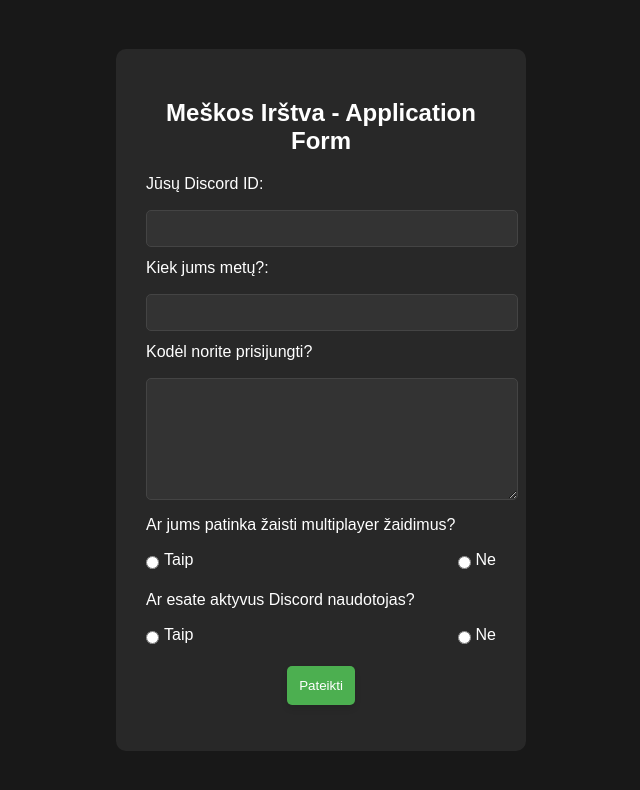
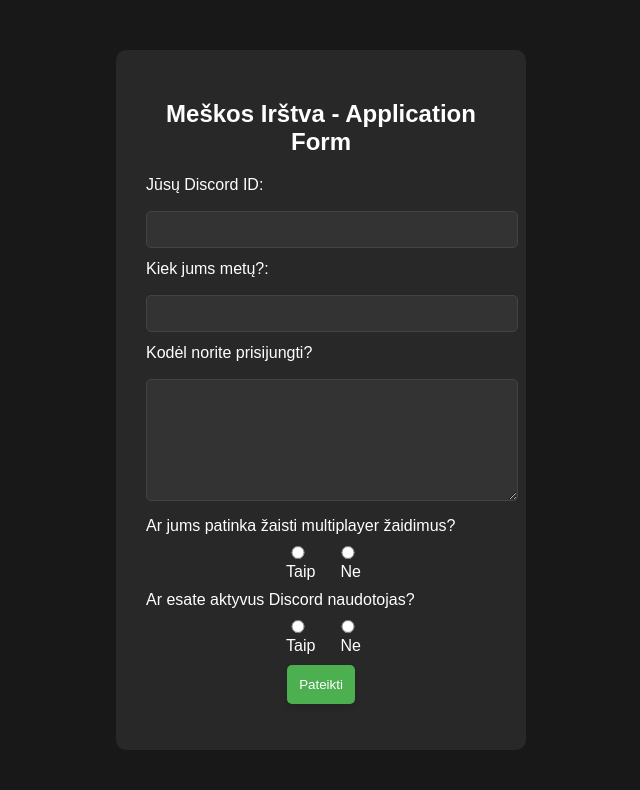
Before and after one commit to AuraxoGT/mmweb, a plain HTML site: page index.html in a window 1280 px wide. Shown: the whole page, without its empty margins (319-959 px from the left). Drawn offline with Linux system fonts and the light colour scheme.

Commit message:
Update style.css

```diff
--- a/style.css
+++ b/style.css
@@ -64,18 +64,19 @@
     margin-bottom: 5px;
 }
 
-/* Style for radio buttons side by side */
+/* Flex container for radio buttons */
 .radio-group {
     display: flex;
-    justify-content: space-between;
+    justify-content: center;  /* Align the radio buttons side by side */
+    gap: 20px;  /* Add space between "Taip" and "Ne" */
     margin: 10px 0;
 }
 
-.radio-group div {
-    display: flex;
-    align-items: center;
+.radio-group input {
+    margin: 0;  /* Remove margin from radio button to keep it aligned */
 }
 
-.radio-group input {
-    margin-right: 5px;
+.radio-group label {
+    margin: 0;
+    padding-left: 5px;  /* Small space between the radio button and the label */
 }
```
